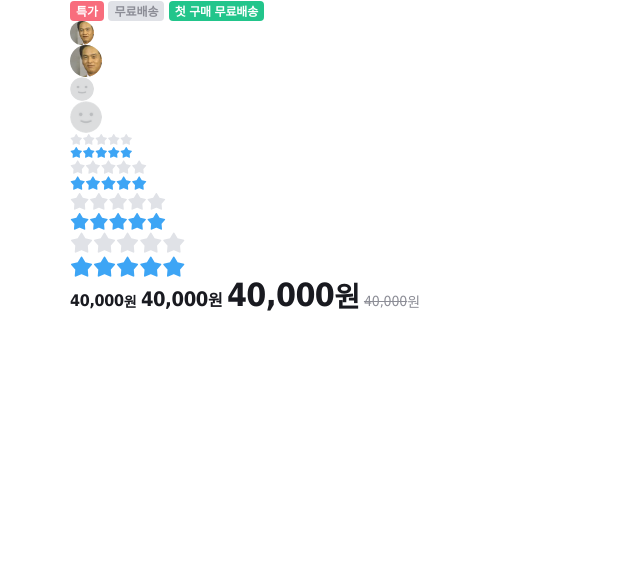
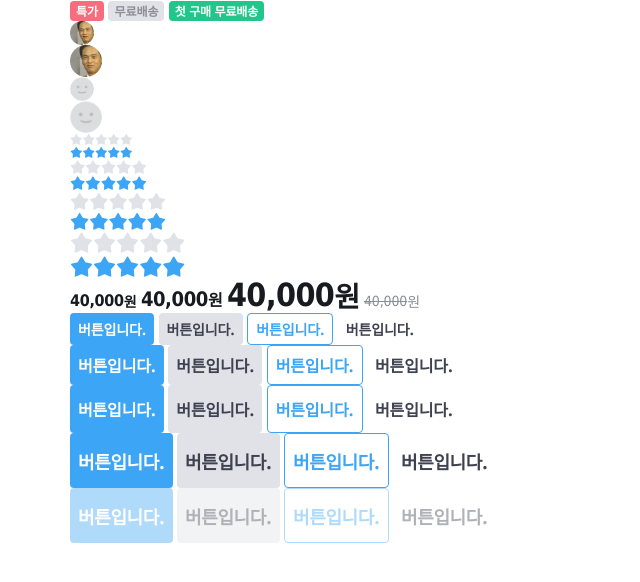
Before and after one commit to heeaepark/tomorrow-house, a website: page index.html in a window 1280 px wide. Shown: the whole page, without its empty margins (0-640 px from the left). Drawn offline with Linux system fonts and the light colour scheme; files whose address does not match are found by name.

Commit message:
💄 implement button ui

```diff
--- a/index.html
+++ b/index.html
@@ -108,7 +108,6 @@
       </div>
     </div>
 
-
     <div>
       <div class="price-16">
         <strong class="amount">40,000</strong>
@@ -127,6 +126,37 @@
         <span class="currency">원</span>
       </div>
     </div>
+
+    <div>
+      <button type="button" class="btn-primary btn-32">버튼입니다.</button>
+      <button type="button" class="btn-secondary btn-32">버튼입니다.</button>
+      <button type="button" class="btn-outline btn-32">버튼입니다.</button>
+      <button type="button" class="btn-ghost btn-32">버튼입니다.</button>
+    </div>
+    <div>
+      <button type="button" class="btn-primary btn-40">버튼입니다.</button>
+      <button type="button" class="btn-secondary btn-40">버튼입니다.</button>
+      <button type="button" class="btn-outline btn-40">버튼입니다.</button>
+      <button type="button" class="btn-ghost btn-40">버튼입니다.</button>
+    </div>
+    <div>
+      <button type="button" class="btn-primary btn-48">버튼입니다.</button>
+      <button type="button" class="btn-secondary btn-48">버튼입니다.</button>
+      <button type="button" class="btn-outline btn-48">버튼입니다.</button>
+      <button type="button" class="btn-ghost btn-48">버튼입니다.</button>
+    </div>
+    <div>
+      <button type="button" class="btn-primary btn-55">버튼입니다.</button>
+      <button type="button" class="btn-secondary btn-55">버튼입니다.</button>
+      <button type="button" class="btn-outline btn-55">버튼입니다.</button>
+      <button type="button" class="btn-ghost btn-55">버튼입니다.</button>
+    </div>
+    <div>
+      <button type="button" class="btn-primary btn-55" disabled>버튼입니다.</button>
+      <button type="button" class="btn-secondary btn-55" disabled>버튼입니다.</button>
+      <button type="button" class="btn-outline btn-55" disabled>버튼입니다.</button>
+      <button type="button" class="btn-ghost btn-55" disabled>버튼입니다.</button>
+    </div>
   </div>
 </body>
 </html>
--- a/styles/main.scss
+++ b/styles/main.scss
@@ -21,5 +21,6 @@
 @import './modules/_avatars';
 @import './modules/_star-ratings';
 @import './modules/_price';
+@import './modules/_buttons';
 
 @import './layouts/_grids';
--- /dev/null
+++ b/styles/modules/__buttons.scss
@@ -0,0 +1,71 @@
+%btn-base {
+  @include inline-flexbox;
+  padding: 0 8px;
+  font-weight: 700;
+  border-radius: 4px;
+  &:disabled {
+    cursor: not-allowed;
+    opacity: 0.4;
+  }
+}
+
+/* btn-style */
+.btn-primary {
+  @extend %btn-base;
+  color: $white;
+  background-color: $blue;
+  transition: background-color 200ms ease-in-out;
+
+  &:not(:disabled):hover {
+    background-color: $blue-dark;
+  }
+}
+
+.btn-secondary {
+  @extend %btn-base;
+  color: $primary;
+  background-color: $border;
+  transition: background-color 200ms ease-in-out;
+
+  &:not(:disabled):hover {
+    background-color: $tertiary;
+  }
+}
+.btn-outline {
+  @extend %btn-base;
+  color: $blue;
+  background-color: $white;
+  border: 1px solid $blue;
+  transition: background-color 200ms ease-in-out;
+
+  &:not(:disabled):hover {
+    background-color: $blue-light;
+  }
+}
+.btn-ghost {
+  @extend %btn-base;
+  color: $primary;
+  background-color: transparent;
+  transition: color 200ms ease-in-out;
+
+  &:not(:disabled):hover {
+    color: $secondary;
+  }
+}
+/* btn-size */
+.btn-32 {
+  @include text-style(14);
+  height: 32px;
+}
+.btn-40 {
+  @include text-style(16);
+  height: 40px;
+}
+.btn-48 {
+  @include text-style(16);
+  height: 48px;
+}
+.btn-55 {
+  @include text-style(18);
+  height: 55px;
+}
```
Also changed, not shown: style.css, 1 other file.
